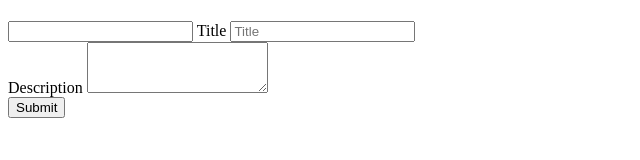
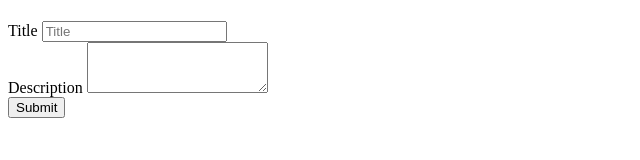
Before and after one commit to 7PhyoPhyo7/Chatbot_Book, a website: page public/testing.ejs in a window 1280 px wide. Shown: the whole page, without its empty margins (0-640 px from the left). Drawn offline with nearby package versions, Linux system fonts and the light colour scheme; files that its build step writes are made by us from their sources.

Commit message:
Update testing.ejs

```diff
--- a/public/testing.ejs
+++ b/public/testing.ejs
@@ -42,7 +42,7 @@
     <label for="name">Image</label>
     <input type="text" class="form-control" id="image" name="image" placeholder="Enter image url">
   </div> -->
-  <input
+
   <div class="form-group">
     <label for="title">Title</label>
     <input type="text" class="form-control" id="title" name="title" placeholder="Title">
```
